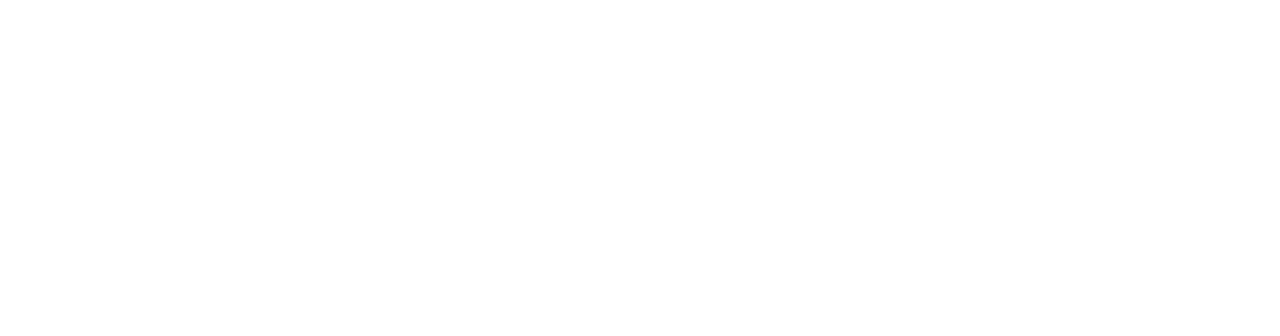
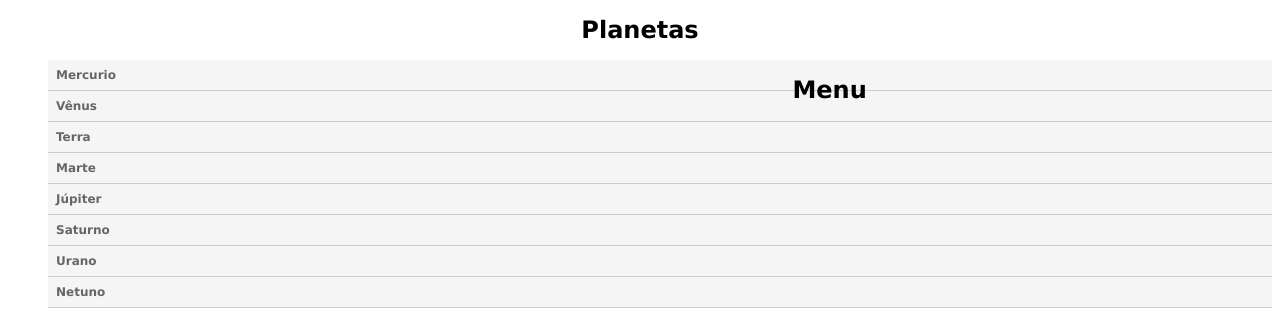
Before and after one commit to Tiago-Costacurta/projeto-prog-web, a plain HTML site: page index.html in a window 1280 px wide. Drawn offline with Linux system fonts and the light colour scheme.

Commit message:
teste de menus

```diff
--- a/estilos.css
+++ b/estilos.css
@@ -1 +1,39 @@
-/*Estilos CSS teste*/
+/*Estilos CSS */
+body {
+    color: #000;
+    font: 12px Verdana, sans-serif;
+}
+header{
+    text-align: center;
+
+
+}
+#conteudo {
+    width: 70%;
+    float: right;
+    text-align: center;
+}
+#Menu{
+    width: 30%;
+	margin: 0; padding: 0;
+	float: left;
+}
+#menu ul li {
+    margin: 0; padding: 0px;
+    border-bottom: 1px solid #CCC;
+    text-align: left;
+    list-style-type: none;
+}
+#menu a:link {
+	background: #F5F5F5;
+	color: #666;
+    font-weight: bold;
+	text-decoration: none;
+    padding: 8px;
+    display: block;
+}
+
+#menu a:hover {
+    background: #E5F0FF;
+    color: #039;
+}
--- a/index.html
+++ b/index.html
@@ -4,9 +4,28 @@
     <meta charset="UTF-8">
     <meta http-equiv="X-UA-Compatible" content="IE=edge">
     <meta name="viewport" content="width=device-width, initial-scale=1.0">
+    <link rel="stylesheet" href="estilos.css">
     <title>Projeto Pizzaria</title>
 </head>
 <body>
+    <header>
+        <h1>Planetas</h1>
+    </header>
+    <div id="conteudo">
+        <h1>Menu</h1>
 
+    </div>
+    <div id="menu">
+        <ul>
+            <li><a href="#">Mercurio</a></li>
+            <li><a href="#">Vênus</a></li>
+            <li><a href="#">Terra</a></li>
+            <li><a href="#">Marte</a></li>
+            <li><a href="#">Júpiter</a></li>
+            <li><a href="#">Saturno</a></li>
+            <li><a href="#">Urano</a></li>
+            <li><a href="#">Netuno</a></li>
+        </ul>
+    </div>
 </body>
 </html>
```
